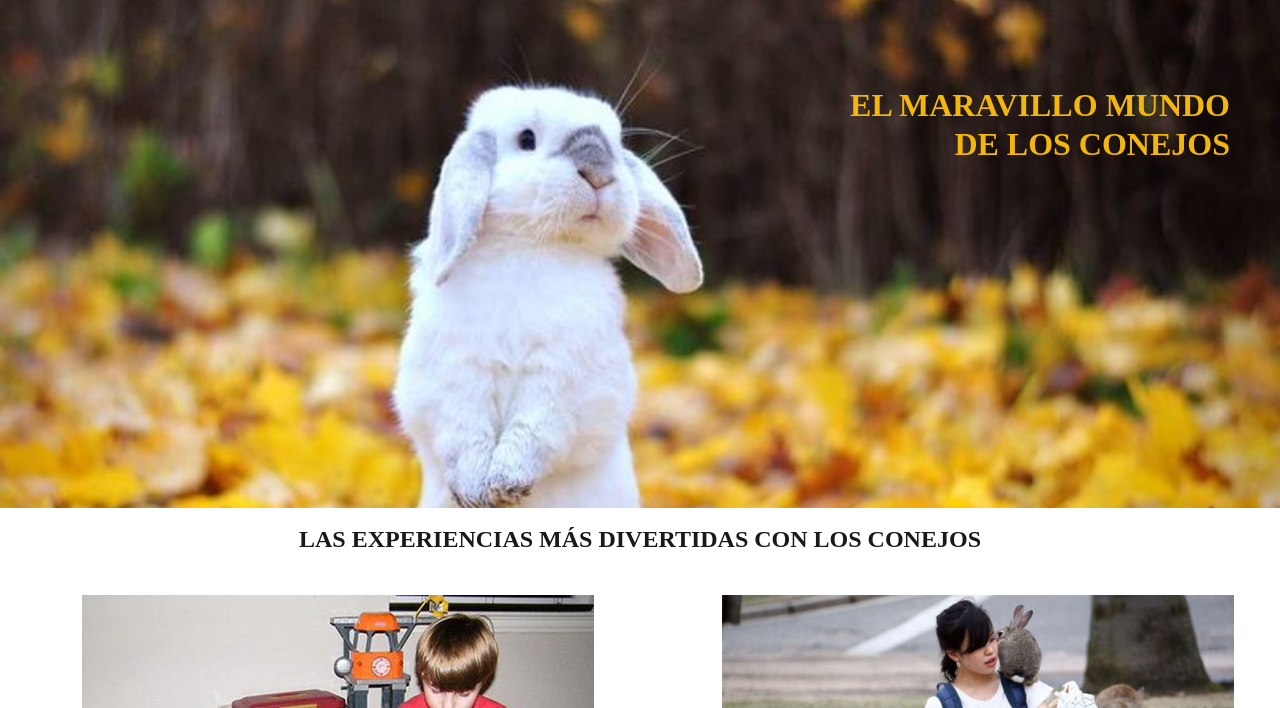
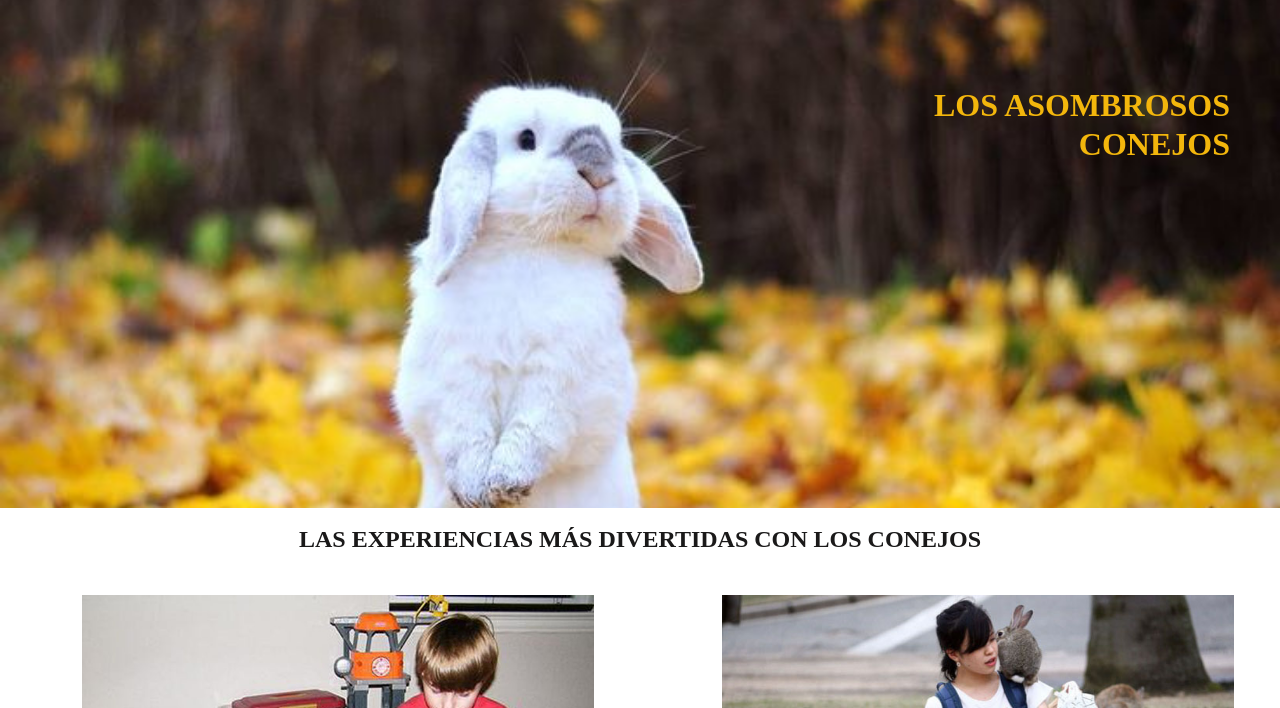
Before and after one commit to EvelynArcentales/Los-conejos, a plain HTML site: page experiencias.html in a window 1280 px wide. Shown: the part 92-800 px from the top of the page. Drawn offline with Linux system fonts and the light colour scheme.

Commit message:
mejoras en experiencias

```diff
--- a/experiencias.html
+++ b/experiencias.html
@@ -42,7 +42,7 @@
          <!-- linea decorativa -->
          <div class="lineaHorizontal"></div>
         <div>
-            <h1>EL MARAVILLO MUNDO  <br> DE LOS CONEJOS</h1>
+            <h1>LOS ASOMBROSOS<br> CONEJOS</h1>
         </div>
 
     </header>
```
